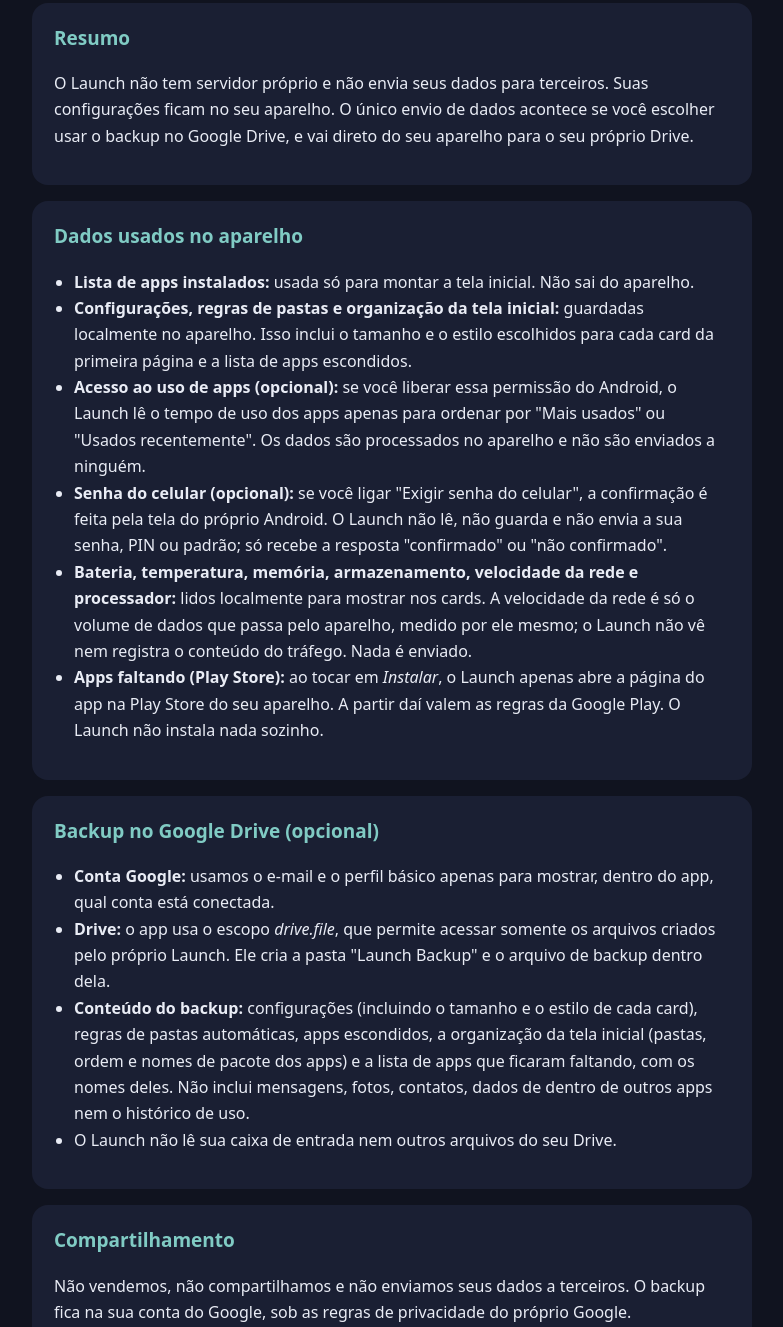
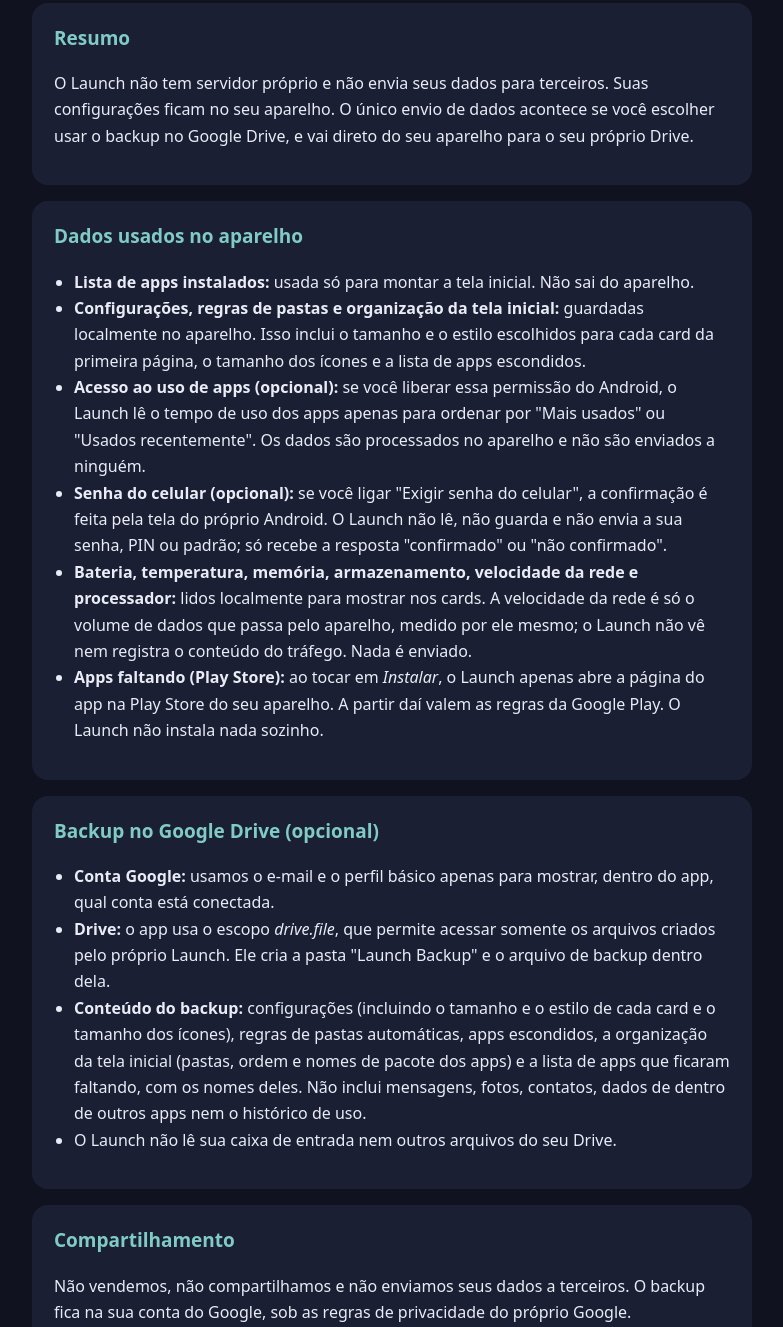
Before and after one commit to edson270419991-commits/apps-sites, a plain HTML site: page felauch/privacidade.html in a window 1280 px wide. Shown: the part 343-1670 px from the top of the page, without its empty margins (248-1031 px from the left). Drawn offline with Linux system fonts and the light colour scheme.

Commit message:
Add files via upload

```diff
--- a/felauch/privacidade.html
+++ b/felauch/privacidade.html
@@ -36,7 +36,7 @@
 <section><h2>Dados usados no aparelho</h2>
 <ul>
 <li><strong>Lista de apps instalados:</strong> usada só para montar a tela inicial. Não sai do aparelho.</li>
-<li><strong>Configurações, regras de pastas e organização da tela inicial:</strong> guardadas localmente no aparelho. Isso inclui o tamanho e o estilo escolhidos para cada card da primeira página e a lista de apps escondidos.</li>
+<li><strong>Configurações, regras de pastas e organização da tela inicial:</strong> guardadas localmente no aparelho. Isso inclui o tamanho e o estilo escolhidos para cada card da primeira página, o tamanho dos ícones e a lista de apps escondidos.</li>
 <li><strong>Acesso ao uso de apps (opcional):</strong> se você liberar essa permissão do Android, o Launch lê o tempo de uso dos apps apenas para ordenar por "Mais usados" ou "Usados recentemente". Os dados são processados no aparelho e não são enviados a ninguém.</li>
 <li><strong>Senha do celular (opcional):</strong> se você ligar "Exigir senha do celular", a confirmação é feita pela tela do próprio Android. O Launch não lê, não guarda e não envia a sua senha, PIN ou padrão; só recebe a resposta "confirmado" ou "não confirmado".</li>
 <li><strong>Bateria, temperatura, memória, armazenamento, velocidade da rede e processador:</strong> lidos localmente para mostrar nos cards. A velocidade da rede é só o volume de dados que passa pelo aparelho, medido por ele mesmo; o Launch não vê nem registra o conteúdo do tráfego. Nada é enviado.</li>
@@ -46,7 +46,7 @@
 <ul>
 <li><strong>Conta Google:</strong> usamos o e-mail e o perfil básico apenas para mostrar, dentro do app, qual conta está conectada.</li>
 <li><strong>Drive:</strong> o app usa o escopo <em>drive.file</em>, que permite acessar somente os arquivos criados pelo próprio Launch. Ele cria a pasta "Launch Backup" e o arquivo de backup dentro dela.</li>
-<li><strong>Conteúdo do backup:</strong> configurações (incluindo o tamanho e o estilo de cada card), regras de pastas automáticas, apps escondidos, a organização da tela inicial (pastas, ordem e nomes de pacote dos apps) e a lista de apps que ficaram faltando, com os nomes deles. Não inclui mensagens, fotos, contatos, dados de dentro de outros apps nem o histórico de uso.</li>
+<li><strong>Conteúdo do backup:</strong> configurações (incluindo o tamanho e o estilo de cada card e o tamanho dos ícones), regras de pastas automáticas, apps escondidos, a organização da tela inicial (pastas, ordem e nomes de pacote dos apps) e a lista de apps que ficaram faltando, com os nomes deles. Não inclui mensagens, fotos, contatos, dados de dentro de outros apps nem o histórico de uso.</li>
 <li>O Launch não lê sua caixa de entrada nem outros arquivos do seu Drive.</li>
 </ul></section>
 <section><h2>Compartilhamento</h2>
```
Also changed, not shown: felauch/index.html (+2 -1 lines).
